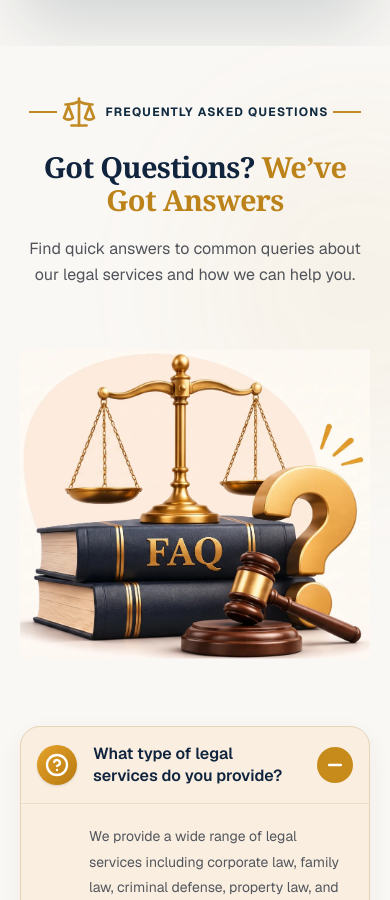
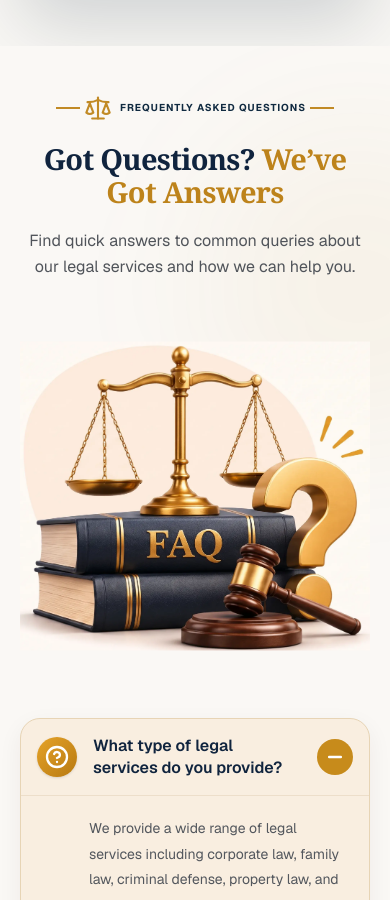
Before and after one commit to Rishangi-01/law-ca-firm-landing-page, a Next.js app: page / in a window 390 px wide. Shown: the part 9250-10150 px from the top of the page. Built offline with nearby package versions, Linux system fonts and the light colour scheme.

Commit message:
update 21 06

```diff
--- a/components/FAQSection.tsx
+++ b/components/FAQSection.tsx
@@ -52,20 +52,20 @@ export default function FAQSection() {
         >
 
           <div className="mb-5 flex items-center justify-center gap-1 sm:gap-6">
-            <span className="h-[2px] w-7 bg-[#c18a25] sm:w-16 lg:w-20" />
+            <span className="h-[2px] w-6 bg-[#c18a25] sm:w-16 lg:w-20" />
 
             <div className="flex items-center gap-2">
               <Scale
-                className="h-9 w-9 text-[#c18a25] sm:h-11 sm:w-11"
+                className="h-7 w-7 text-[#c18a25] sm:h-11 sm:w-11"
                 strokeWidth={1.8}
               />
 
-              <span className="text-xs font-bold uppercase tracking-[0.1em] text-[#102a40] sm:text-base lg:text-lg">
+              <span className="text-[10px] font-bold uppercase tracking-[0.1em] text-[#102a40] sm:text-base lg:text-lg">
                 {faqSectionData.eyebrow}
               </span>
             </div>
 
-            <span className="h-[2px] w-7 bg-[#c18a25] sm:w-16 lg:w-20" />
+            <span className="h-[2px] w-6 bg-[#c18a25] sm:w-16 lg:w-20" />
           </div>
 
 
```
